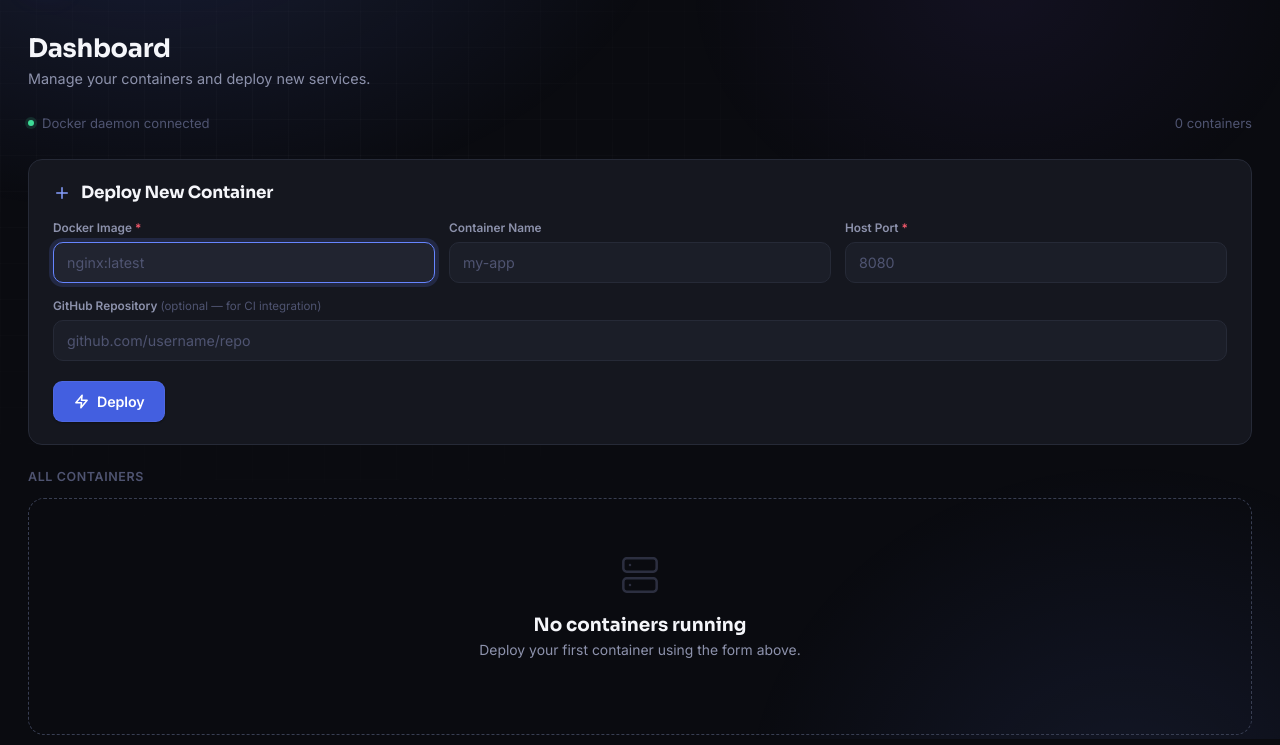
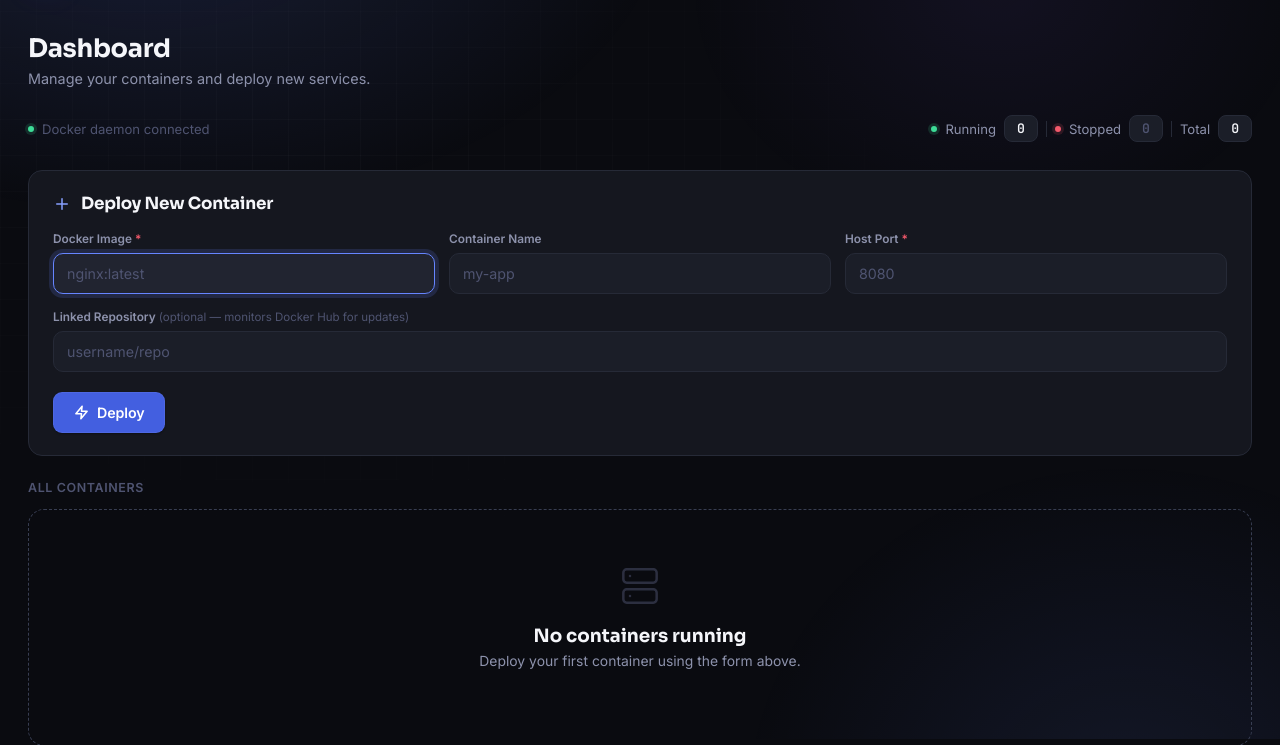
Before and after one commit to MuneebRather/exploy, a Flask app: page /dashboard in a window 1280 px wide. Shown: the part 61-806 px from the top of the page. Run offline with Flask 3, Linux system fonts and the light colour scheme; the visitor is signed in with stand-in values (Sample User, id 1).

Commit message:
Polish dashboard UI

```diff
--- a/templates/dashboard.html
+++ b/templates/dashboard.html
@@ -669,7 +669,18 @@
       <span class="status-pip" style="background:var(--error);box-shadow:0 0 0 3px rgba(242,89,107,.15);"></span>
       <span style="color:var(--error);">Docker daemon unreachable</span>
       {% endif %}
-      <span style="margin-left:auto;">{{ containers|length }} container{{ 's' if containers|length != 1 else '' }}</span>
+            <span style="margin-left:auto;display:flex;align-items:center;gap:8px;">
+        <span class="status-pip"></span>
+        <span style="font-size:.82rem;color:var(--text-2);">Running</span>
+        <span style="background:var(--surface-2);border:1px solid var(--border);padding:4px 12px;border-radius:8px;font-family:var(--mono);font-size:.82rem;color:var(--text-1);font-weight:600;min-width:28px;text-align:center;">{{ running_count }}</span>
+        <span style="width:1px;height:16px;background:var(--border);"></span>
+        <span class="status-pip" style="background:var(--error);box-shadow:0 0 0 3px rgba(242,89,107,.15);"></span>
+        <span style="font-size:.82rem;color:var(--text-2);">Stopped</span>
+        <span style="background:var(--surface-2);border:1px solid var(--border);padding:4px 12px;border-radius:8px;font-family:var(--mono);font-size:.82rem;color:var(--text-3);font-weight:600;min-width:28px;text-align:center;">{{ stopped_count }}</span>
+        <span style="width:1px;height:16px;background:var(--border);"></span>
+        <span style="font-size:.82rem;color:var(--text-2);">Total</span>
+        <span style="background:var(--surface-2);border:1px solid var(--border);padding:4px 12px;border-radius:8px;font-family:var(--mono);font-size:.82rem;color:var(--text-1);font-weight:600;min-width:28px;text-align:center;">{{ containers|length }}</span>
+      </span>
     </div>
 
     <!-- ============ FLASH MESSAGES ============ -->
@@ -728,8 +739,8 @@
           </div>
         </div>
         <div class="field" style="margin-top:14px;">
-          <label for="repo">GitHub Repository <span style="color:var(--text-3);font-size:.72rem;font-weight:400;">(optional — for CI integration)</span></label>
-          <input type="text" id="repo" name="repo" placeholder="github.com/username/repo"/>
+          <label for="repo">Linked Repository <span style="color:var(--text-3);font-size:.72rem;font-weight:400;">(optional — monitors Docker Hub for updates)</span></label>
+          <input type="text" id="repo" name="repo" placeholder="username/repo"/>
         </div>
         <button type="submit" class="deploy-btn" id="deployBtn">
           <svg width="15" height="15" viewBox="0 0 24 24" fill="none" stroke="currentColor" stroke-width="2.5" stroke-linecap="round" stroke-linejoin="round">
@@ -912,7 +923,7 @@
               <span class="meta-value">{{ c.image.tags[0].split(':')[0] if c.image.tags else c.image.id[:12] }}</span>
             </div>
             <div class="meta-item">
-              <span class="meta-label">Repo</span>
+              <span class="meta-label">Linked Repo</span>
               <span class="meta-value">{{ c.labels.get('exploy.repo', '—').replace('github.com/', '').replace('https://github.com/', '') }}</span>
             </div>
           </div>
```
